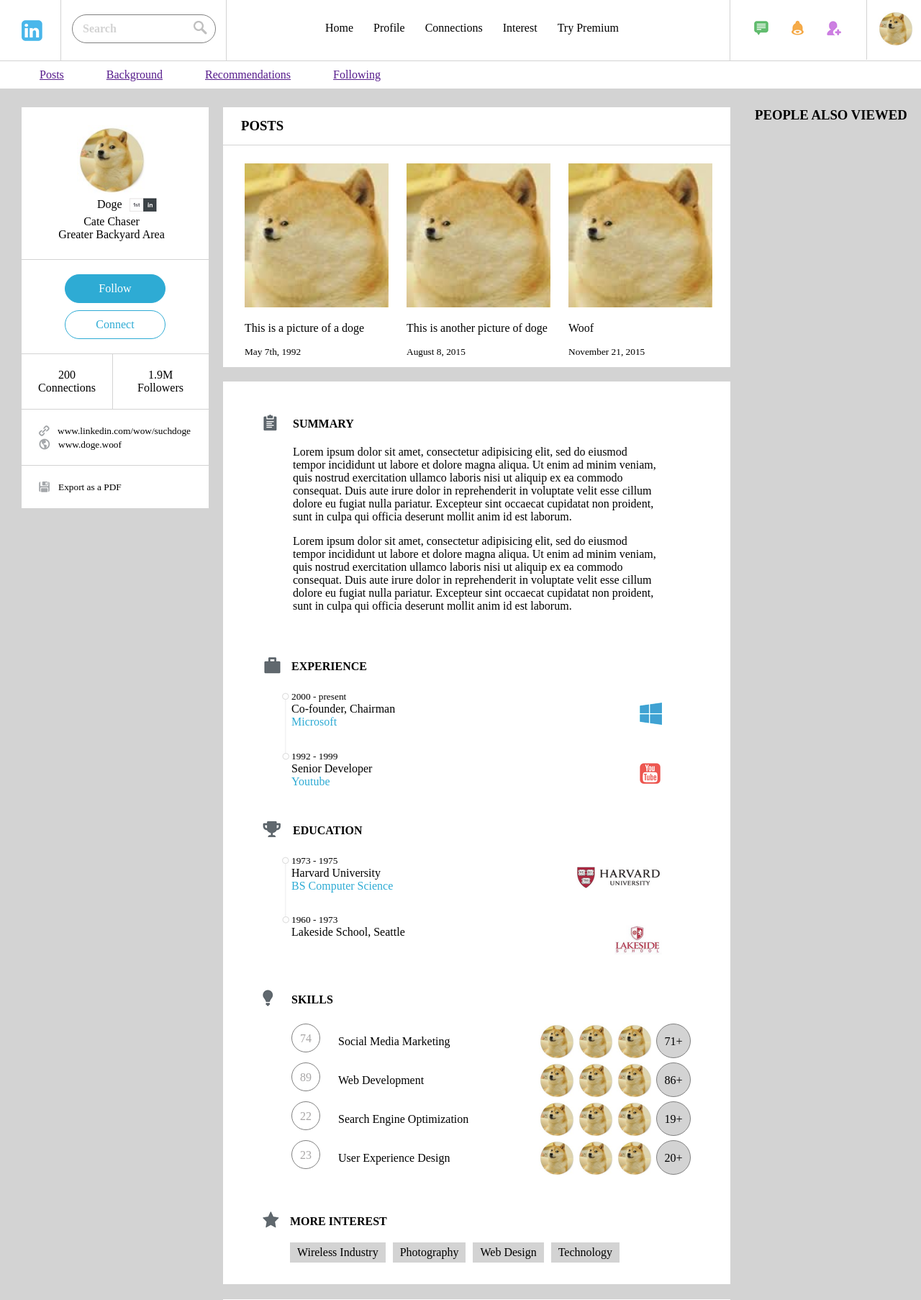
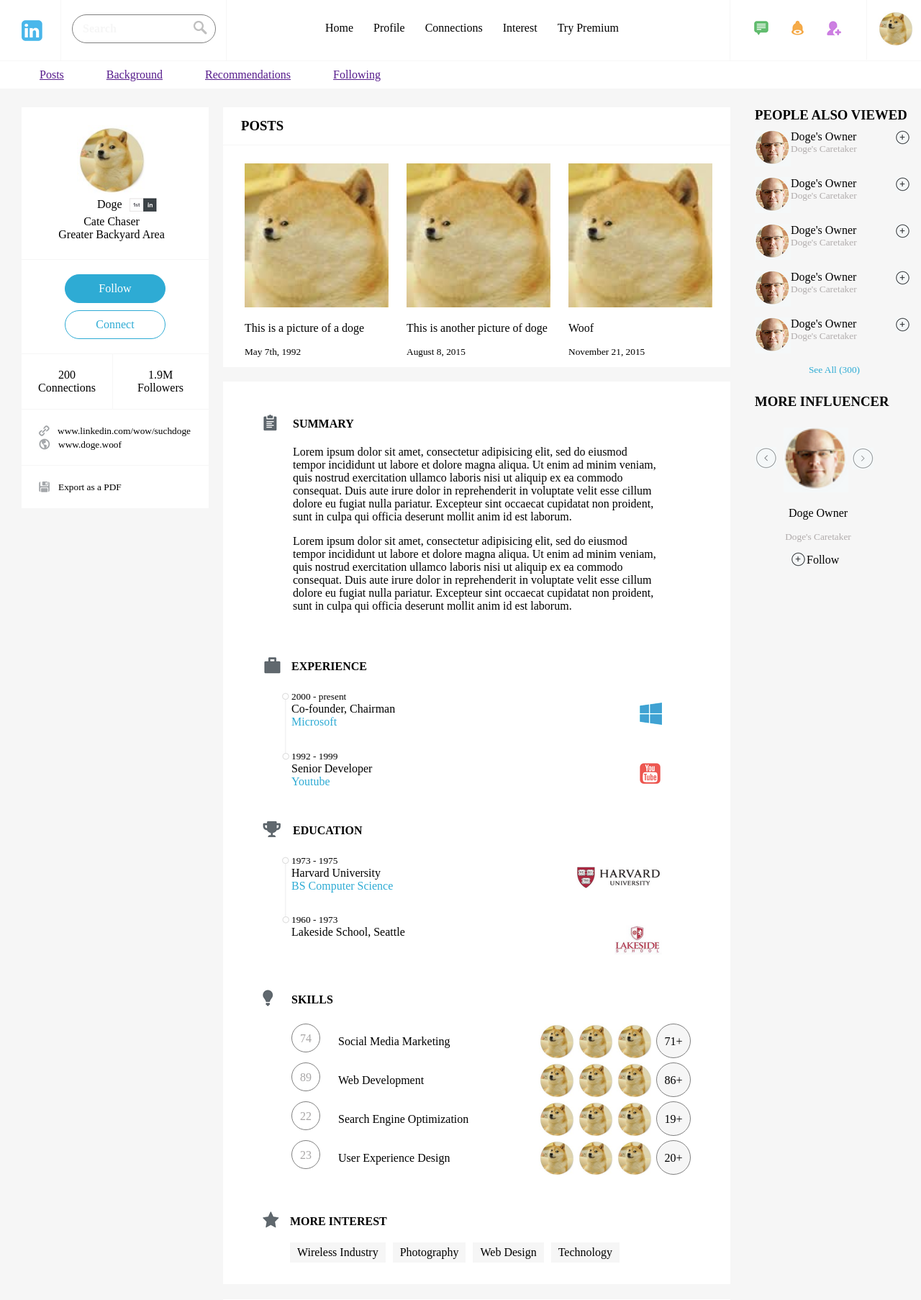
Before and after one commit to nschetter/linkedin-billgates, a PHP site: page / in a window 1280 px wide. Shown: the top 1806 px of the page at 72% size. Run offline with PHP 8.4, Linux system fonts and the light colour scheme.

Commit message:
99% finished... need some finishing touches

```diff
--- a/index.html
+++ b/index.html
@@ -615,17 +615,157 @@
       <div class="clear"></div>
     </section> <!-- END OF CENTER CONTAINER -->
 
-
-
-
-
     <section class="right-container">
 
       <div class="also-viewed">
         <h3 class="no-margins">PEOPLE ALSO VIEWED</h3>
       </div>
 
-      <div class="clear"></div>
+      <div class="also-viewed-container">
+
+        <div class="also-viewed-container__block also-viewed-container__block-first">
+          <div class="also-viewed-container__image">
+            <img src="assets/some-guy.png" width="50" height="50" alt="Some Guy">
+          </div>
+
+          <div class="also-viewed-container__right">
+
+            <div class="also-viewed-container__right-name">
+              <p class="left-float no-margins">Doge's Owner</p>
+              <p class="small-font gray-text">Doge's Caretaker</p>
+              <div class="clear"></div>
+            </div>
+
+            <div id="plus-circle">
+              <img src="assets/plus-circle.png" width="20" height="20" alt="Plus Circle">
+            </div>
+
+            <div class="clear"></div>
+          </div>
+        </div> <!-- END OF also-viewed-container__block -->
+
+        <div class="also-viewed-container__block">
+          <div class="also-viewed-container__image">
+            <img src="assets/some-guy.png" width="50" height="50" alt="Some Guy">
+          </div>
+
+          <div class="also-viewed-container__right">
+
+            <div class="also-viewed-container__right-name">
+              <p class="left-float no-margins">Doge's Owner</p>
+              <p class="small-font gray-text">Doge's Caretaker</p>
+              <div class="clear"></div>
+            </div>
+
+            <div id="plus-circle">
+              <img src="assets/plus-circle.png" width="20" height="20" alt="Plus Circle">
+            </div>
+
+            <div class="clear"></div>
+          </div>
+        </div> <!-- END OF also-viewed-container__block -->
+
+        <div class="also-viewed-container__block">
+          <div class="also-viewed-container__image">
+            <img src="assets/some-guy.png" width="50" height="50" alt="Some Guy">
+          </div>
+
+          <div class="also-viewed-container__right">
+
+            <div class="also-viewed-container__right-name">
+              <p class="left-float no-margins">Doge's Owner</p>
+              <p class="small-font gray-text">Doge's Caretaker</p>
+              <div class="clear"></div>
+            </div>
+
+            <div id="plus-circle">
+              <img src="assets/plus-circle.png" width="20" height="20" alt="Plus Circle">
+            </div>
+
+            <div class="clear"></div>
+          </div>
+        </div> <!-- END OF also-viewed-container__block -->
+
+        <div class="also-viewed-container__block">
+          <div class="also-viewed-container__image">
+            <img src="assets/some-guy.png" width="50" height="50" alt="Some Guy">
+          </div>
+
+          <div class="also-viewed-container__right">
+
+            <div class="also-viewed-container__right-name">
+              <p class="left-float no-margins">Doge's Owner</p>
+              <p class="small-font gray-text">Doge's Caretaker</p>
+              <div class="clear"></div>
+            </div>
+
+            <div id="plus-circle">
+              <img src="assets/plus-circle.png" width="20" height="20" alt="Plus Circle">
+            </div>
+
+            <div class="clear"></div>
+          </div>
+        </div> <!-- END OF also-viewed-container__block -->
+
+        <div class="also-viewed-container__block">
+          <div class="also-viewed-container__image">
+            <img src="assets/some-guy.png" width="50" height="50" alt="Some Guy">
+          </div>
+
+          <div class="also-viewed-container__right">
+
+            <div class="also-viewed-container__right-name">
+              <p class="left-float no-margins">Doge's Owner</p>
+              <p class="small-font gray-text">Doge's Caretaker</p>
+              <div class="clear"></div>
+            </div>
+
+            <div id="plus-circle">
+              <img src="assets/plus-circle.png" width="20" height="20" alt="Plus Circle">
+            </div>
+
+            <div class="clear"></div>
+          </div>
+        </div> <!-- END OF also-viewed-container__block -->
+
+        <div class="also-viewed__see-all">
+          <p class="blue-text no-margins small-font">See All (300)</p>
+        </div>
+
+        <div class="clear"></div>
+      </div> <!-- END of also-viewed-container -->
+
+      <div class="more-influencer">
+        <h3 class="no-margins">MORE INFLUENCER</h3>
+      </div>
+
+      <div class="more-influencer-circles">
+
+        <div class="more-influencer__left-arrow">
+          <img src="assets/left-arrow-gray.png" width="30" height="30" alt="Left Arrow Gray">
+        </div>
+
+        <div class="more-influencer__image">
+          <img src="assets/some-guy.png" width="90" height="90" alt="Some Guy">
+        </div>
+
+        <div class="more-influencer__right-arrow">
+          <img src="assets/right-arrow-gray.png" width="30" height="30" alt="Right Arrow Gray">
+        </div>
+
+        <div class="clear"></div>
+      </div>
+
+      <div class="more-influencer__text">
+        <p>Doge Owner</p>
+        <p class="small-font gray-text">Doge's Caretaker</p>
+        <div class="more-influencer__text__follow">
+          <img class="left-float" src="assets/plus-circle.png" width="20" height="20" alt="Plus Circle">
+          <p id="follow__fix" class="left-float no-margins">Follow</p>
+          <div class="clear"></div>
+        </div>
+      </div>
+
     </section> <!-- END OF RIGHT CONTAINER -->
 
     <div class="clear"></div>
--- a/main.css
+++ b/main.css
@@ -35,13 +35,21 @@ body {
   float:left;
 }
 
+.right-float {
+  float:right;
+}
+
 .blue-text {
   color:#2eabd4;
 }
 
 .underline-gray {
-  color:#d3d3d3;
+  color: rgba(123, 115, 115, 0.56);
   text-decoration:underline;
+}
+
+.gray-text {
+  color: rgba(123, 115, 115, 0.56);
 }
 
 /*---------------------------------------------------------------------------------------------------------------*/
@@ -50,13 +58,13 @@ body {
 
 .center-container__title-main {
   padding:15px 25px;
-  border-bottom: 1px solid #d3d3d3;
+  border-bottom: 1px solid #f6f6f6;
 }
 
 .container{
   width: 1300px;
   margin: 0px;
-  background:#d3d3d3;
+  background:#f6f6f6;
 }
 
 .left-container {
@@ -88,13 +96,13 @@ body {
   margin:0px;
   padding-left:30px;
   padding-right:15px;
-  border-bottom: 1px solid #d3d3d3;
+  border-bottom: 1px solid #f6f6f6;
   background:white;
 }
 
 .top-bar-block {
   padding:0px 15px;
-  border-right:1px solid #d3d3d3;
+  border-right:1px solid #f6f6f6;
   float:left;
 }
 
@@ -104,7 +112,7 @@ body {
 
 .top-bar-block__last {
   padding-right:0px;
-  border-right:0px solid #d3d3d3;
+  border-right:0px solid #f6f6f6;
 }
 
 /*---------------------------------------------------------------------------------------------------------------*/
@@ -124,7 +132,7 @@ body {
 }
 
 .header__search-bar {
-  color:#d3d3d3;
+  color:#f6f6f6;
   border-radius: 25px;
   border: 1px solid gray;
   width: 200px;
@@ -199,7 +207,7 @@ body {
 
 .header__bottom-bar {
   padding:0px 30px;
-  border-bottom: 1px solid #d3d3d3;
+  border-bottom: 1px solid #f6f6f6;
   background:white;
 }
 
@@ -243,7 +251,7 @@ body {
   padding-left:27px;
   padding-right:37px;
   padding-bottom:25px;
-  border-bottom: 1px solid #d3d3d3;
+  border-bottom: 1px solid #f6f6f6;
 }
 
 #first-in-doge__container {
@@ -269,7 +277,7 @@ body {
   color:white;
   background:#2eabd4;
   text-align:center;
-  color:#d3d3d3;
+  color:#f6f6f6;
   border-radius: 25px;
   border: 1px solid #2eabd4;
   width: 140px;
@@ -288,7 +296,7 @@ body {
   color:#2eabd4;
   background:white;
   text-align:center;
-  color:#d3d3d3;
+  color:#f6f6f6;
   border-radius: 25px;
   border: 1px solid #2eabd4;
   width: 140px;
@@ -306,12 +314,12 @@ body {
 
 .profile__stats {
   text-align:center;
-  border-top: 1px solid #d3d3d3;
-  border-bottom: 1px solid #d3d3d3;
+  border-top: 1px solid #f6f6f6;
+  border-bottom: 1px solid #f6f6f6;
 }
 
 .stats__connections {
-  border-right: 1px solid #d3d3d3;
+  border-right: 1px solid #f6f6f6;
   float:left;
   padding:20px 23px;
 }
@@ -327,7 +335,7 @@ body {
   padding-left:23px;
   padding-top:20px;
   padding-bottom:20px;
-  border-bottom: 1px solid #d3d3d3;
+  border-bottom: 1px solid #f6f6f6;
 }
 
 /*---------------------------------------------------------------------------------------------------------------*/
@@ -482,7 +490,7 @@ body {
 
 .skills__images__last {
   color: black;
-  background-color: #d3d3d3;
+  background-color: #f6f6f6;
   border-radius: 25px;
   border: 1px solid gray;
   width: 48px;
@@ -506,7 +514,7 @@ body {
 
 .more-interest__gray-box {
   float:left;
-  background-color: #d3d3d3;
+  background-color: #f6f6f6;
   margin-right: 10px;
   padding:5px 10px;
 }
@@ -541,7 +549,7 @@ body {
 }
 
 .recommendations__quote {
-	border: 1px solid #d3d3d3;
+	border: 1px solid #f6f6f6;
   width:200px;
   padding-left:25px;
   padding-right:30px;
@@ -586,7 +594,7 @@ body {
 
 .following__image-div {
   margin-bottom:15px;
-  border: 1px solid #d3d3d3;
+  border: 1px solid #f6f6f6;
   width:140px;
   height:90px;
   text-align:center;
@@ -620,7 +628,7 @@ body {
   color:#2eabd4;
   background:white;
   text-align:center;
-  color:#d3d3d3;
+  color:#f6f6f6;
   border-radius: 25px;
   border: 1px solid #2eabd4;
   width: 140px;
@@ -646,8 +654,75 @@ body {
 /*---------------------------------------------------------------------------------------------------------------*/
 /*---------------------------------------------------------------------------------------------------------------*/
 
-.also-viewed {
+.also-viewed-container__block {
+  padding-bottom:20px;
+  height:65px;
+  padding-top:10px;
+}
 
+.also-viewed-container__block-first {
+  padding-top:10px;
+}
+
+.also-viewed-container__right {
+  float:left;
+  padding-bottom:20px;
+  width:165px;
+  height:50px;
+}
+
+.also-viewed-container__right-name {
+  float:left;
+}
+
+.also-viewed-container__image {
+  float:left;
+}
+
+#plus-circle {
+  float:right;
+}
+
+.also-viewed__see-all {
+  text-align:center;
+  padding-top:10px;
+  margin-bottom:25px;
+}
+
+/*---------------------------------------------------------------------------------------------------------------*/
+
+.more-influencer-circles {
+  padding-top:25px;
+}
+
+.more-influencer__left-arrow {
+  width:40px;
+  float:left;
+  padding-top:27px;
+  padding-right:5px;
+}
+
+.more-influencer__image {
+  width:100px;
+  float:left;
+  margin-right:-5px;
+}
+
+.more-influencer__right-arrow {
+  width:40px;
+  float:left;
+  padding-top:28px;
+}
+
+/*---------------------------------------------------------------------------------------------------------------*/
+
+.more-influencer__text {
+  text-align:center;
+  padding-right:45px;
+}
+
+.more-influencer__text__follow {
+  padding-left:50px;
 }
 
 /*---------------------------------------------------------------------------------------------------------------*/
```
Also changed, not shown: assets/left-arrow-gray.png (added), assets/plus-circle.png (added), assets/right-arrow-gray.png (added), assets/some-guy.png (added).
